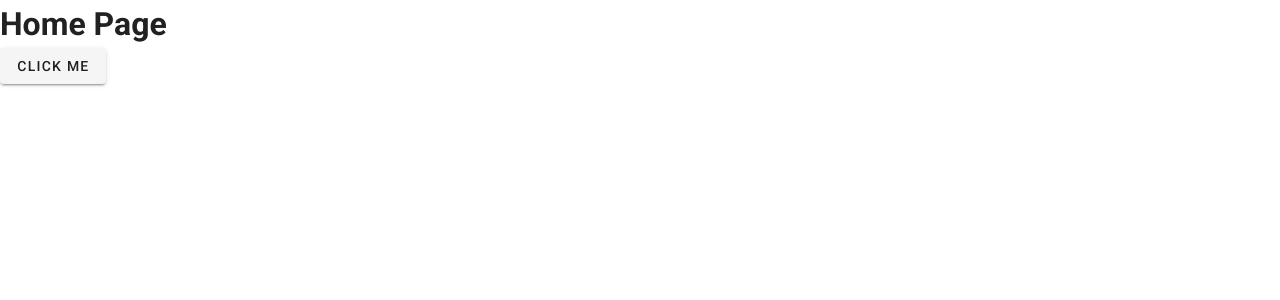
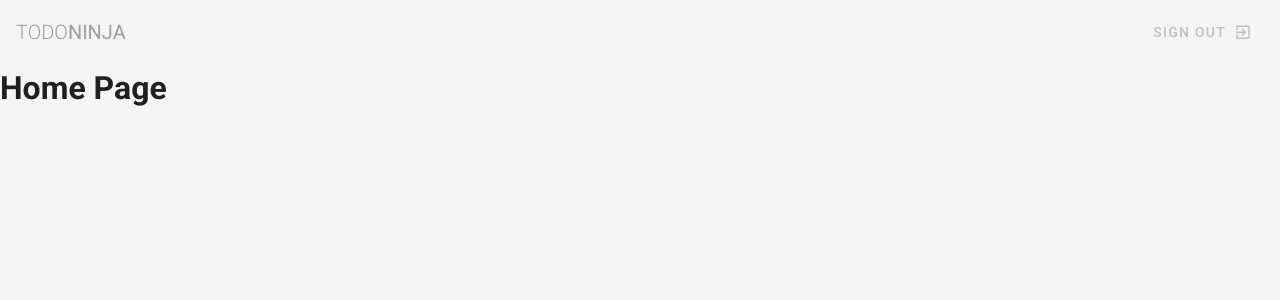
Before and after one commit to matheusborn/vuetify-tutorial, a Vue app: page / in a window 1280 px wide. Shown: the top 300 px of the page. Built offline with nearby package versions, Linux system fonts and the light colour scheme.

Commit message:
Toolbars

```diff
--- a/src/App.vue
+++ b/src/App.vue
@@ -1,15 +1,17 @@
 <template>
   <v-app>
-    <v-main>
+    <Navbar />
+    <v-main class="grey lighten-4">
       <router-view />
     </v-main>
   </v-app>
 </template>
 
 <script>
+import Navbar from "@/components/Navbar";
 export default {
   name: "App",
-
+  components: { Navbar },
   data: () => ({
     //
   }),
--- /dev/null
+++ b/src/components/Navbar.vue
@@ -0,0 +1,25 @@
+<template>
+  <nav>
+    <v-app-bar flat app>
+      <v-app-bar-title class="text-uppercase grey--text">
+        <span class="font-weight-light">Todo</span>
+        <span>Ninja</span>
+      </v-app-bar-title>
+      <v-spacer></v-spacer>
+      <v-btn plain color="grey">
+        <span>Sign Out</span>
+        <v-icon right>mdi-exit-to-app</v-icon>
+      </v-btn>
+    </v-app-bar>
+  </nav>
+</template>
+
+<script>
+export default {};
+</script>
+
+<style scoped>
+.text {
+  white-space: normal;
+}
+</style>
--- a/src/views/Home.vue
+++ b/src/views/Home.vue
@@ -1,9 +1,6 @@
 <template>
   <div class="home">
     <h1>Home Page</h1>
-    <!-- <v-btn class="hidden-sm-and-down">click me</v-btn> -->
-    <!-- <v-btn class="hidden-md-and-up">click me</v-btn> -->
-    <v-btn class="hidden-sm-only">click me </v-btn>
   </div>
 </template>
 
```
